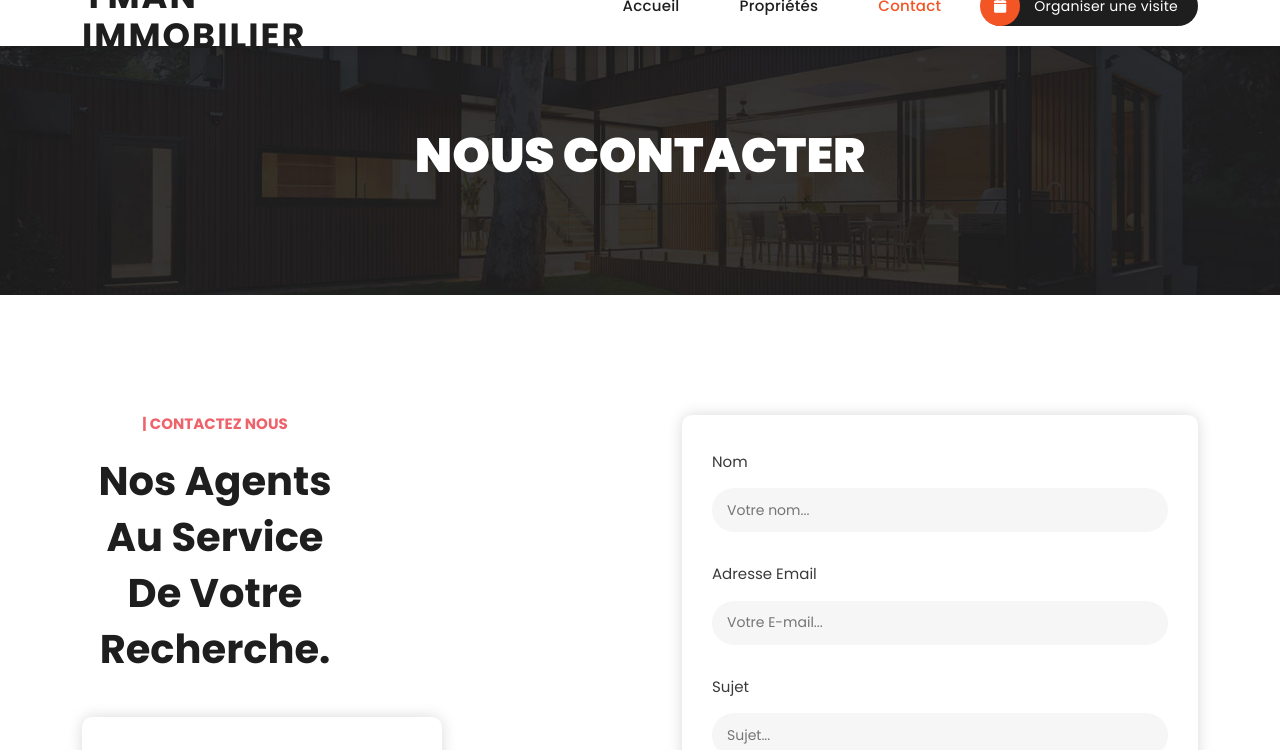
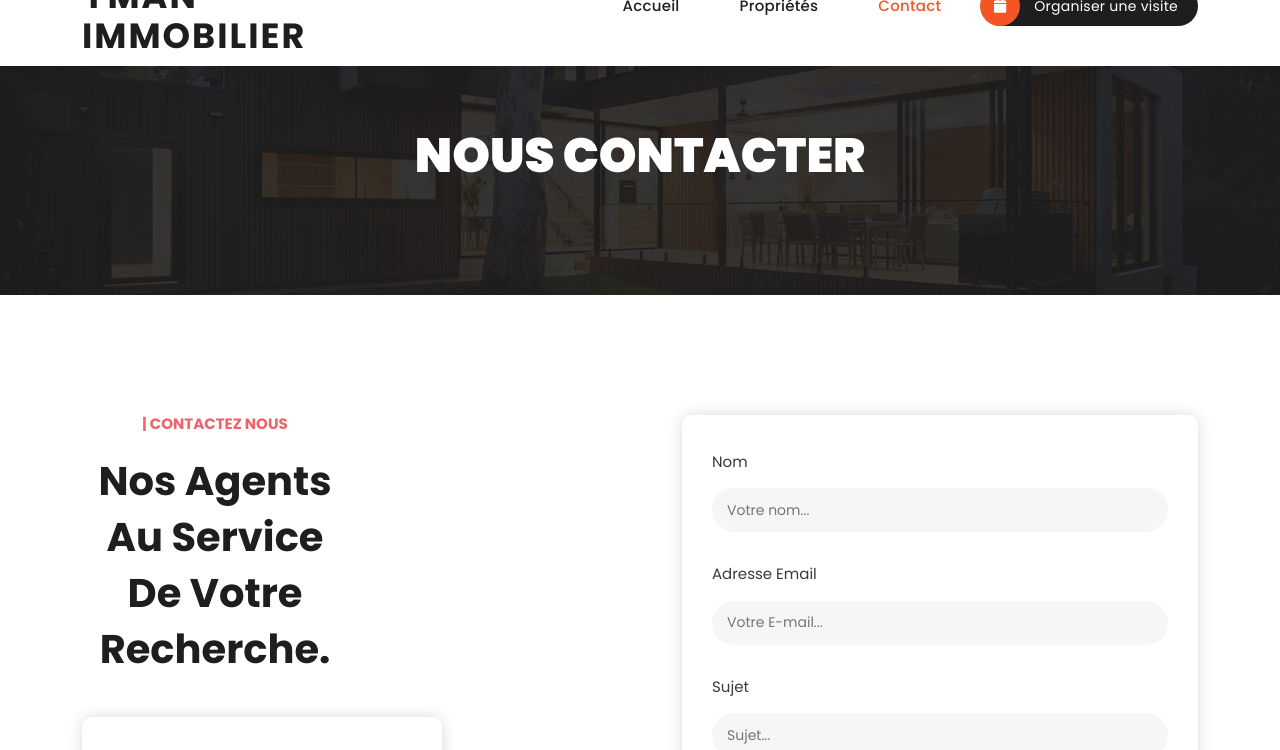
Before and after one commit to margauxhaering/immo, a plain HTML site: page contact.html in a window 1280 px wide. Shown: the part 34-784 px from the top of the page. Drawn offline with nearby package versions, Linux system fonts and the light colour scheme.

Commit message:
update nav height scroll

```diff
--- a/assets/css/main.css
+++ b/assets/css/main.css
@@ -367,7 +367,7 @@ Header Style
 
 .background-header {
   background-color: #fff;
-  height: 80px!important;
+  height: 100px!important;
   position: fixed!important;
   top: 0!important;
   left: 0;
```
Also changed, not shown: assets/js/custom.js (line endings or trailing spaces).
